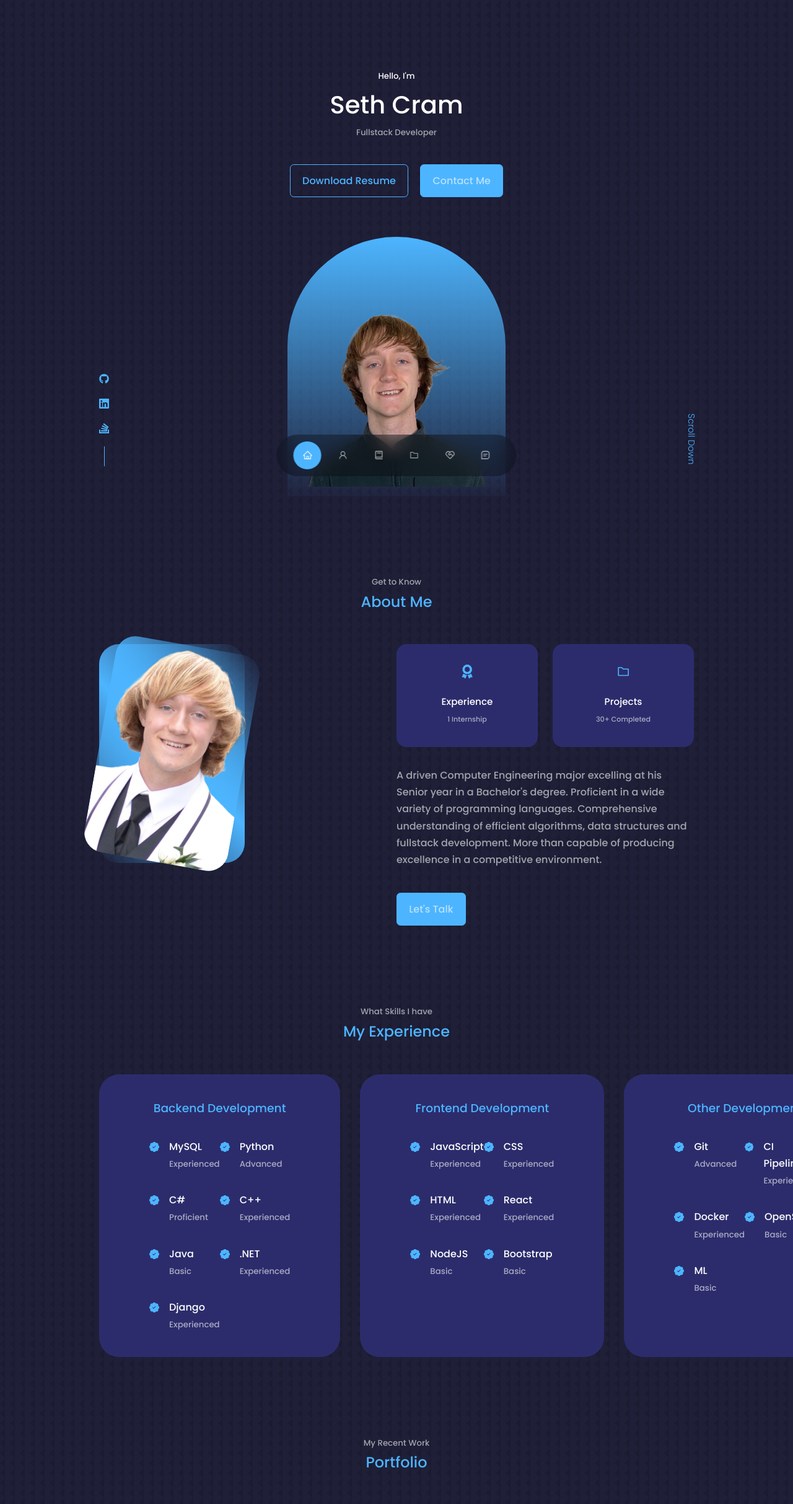
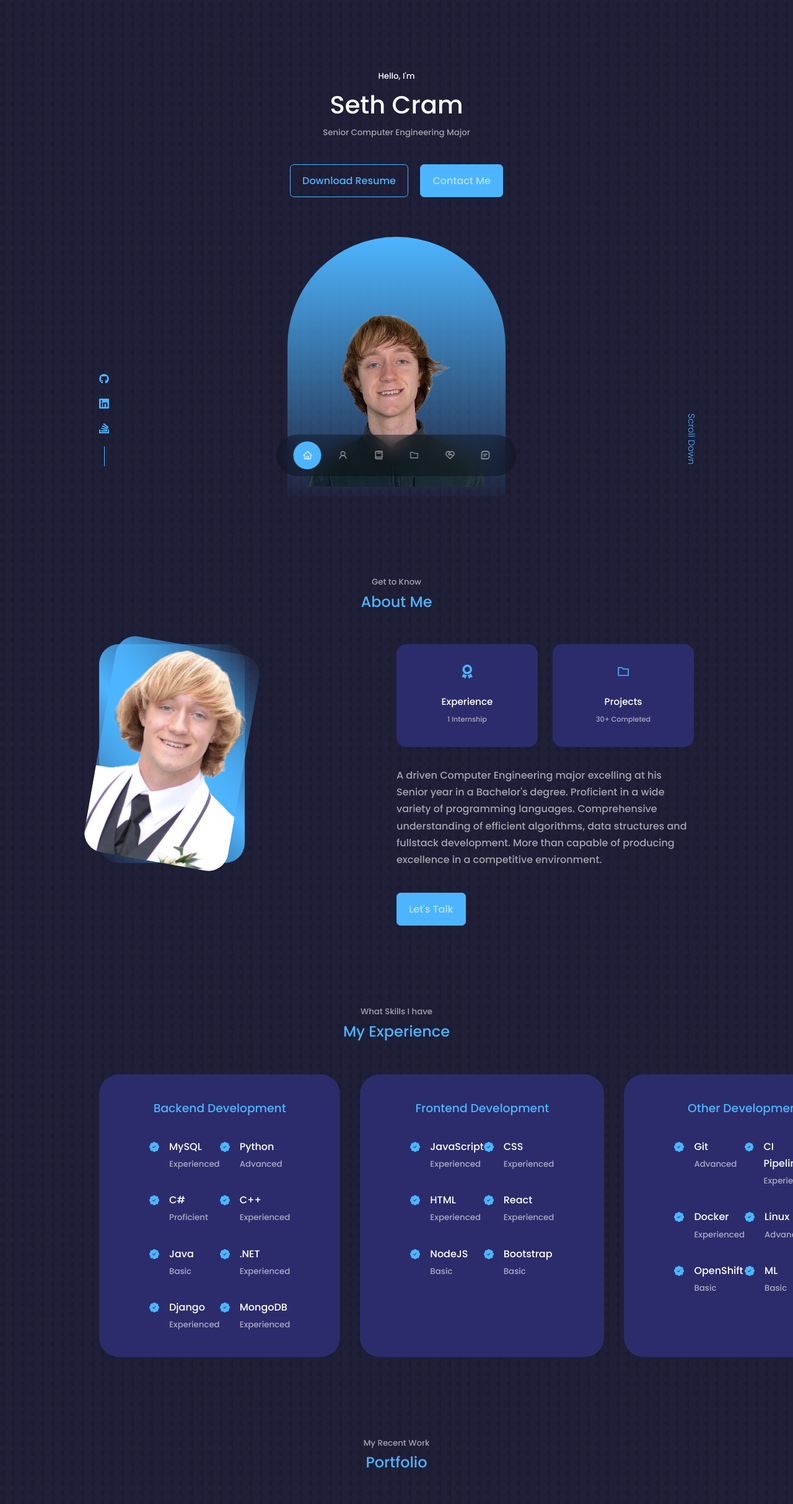
Before and after one commit to SethCram/SethCram.github.io, a React (Create React App) app in the folder portfolio_website/: page / in a window 1280 px wide. Shown: the top 2426 px of the page at 62% size. Built offline with nearby package versions, Linux system fonts and the light colour scheme.

Commit message:
updated skills and resume

```diff
--- a/portfolio_website/src/components/experience/Experience.jsx
+++ b/portfolio_website/src/components/experience/Experience.jsx
@@ -45,6 +45,7 @@ const experience = () => {
     {id: 5, skill: 'Java', proficiency: 'Basic', icon: <BsPatchCheckFill className='experience__details-icon' /> },
     {id: 6, skill: '.NET', proficiency: 'Experienced', icon: <BsPatchCheckFill className='experience__details-icon' /> },
     {id: 7, skill: 'Django', proficiency: 'Experienced', icon: <BsPatchCheckFill className='experience__details-icon'/>},
+    {id: 8, skill: 'MongoDB', proficiency: 'Experienced', icon: <BsPatchCheckFill className='experience__details-icon' /> },
   ];
   const frontend_specs = [
     {id: 1, skill: 'JavaScript', proficiency: 'Experienced', icon: <BsPatchCheckFill className='experience__details-icon'/> },
@@ -58,8 +59,9 @@ const experience = () => {
     {id: 1, skill: 'Git', proficiency: 'Advanced', icon: <BsPatchCheckFill className='experience__details-icon'/> },
     {id: 2, skill: 'CI Pipelines', proficiency: 'Experienced', icon: <BsPatchCheckFill className='experience__details-icon'/> },
     {id: 3, skill: 'Docker', proficiency: 'Experienced', icon: <BsPatchCheckFill className='experience__details-icon' /> },
-    {id: 4, skill: 'OpenShift', proficiency: 'Basic', icon: <BsPatchCheckFill className='experience__details-icon' /> },
-    {id: 5, skill: 'ML', proficiency: 'Basic', icon: <BsPatchCheckFill className='experience__details-icon' /> },
+    {id: 4, skill: 'Linux', proficiency: 'Advanced', icon: <BsPatchCheckFill className='experience__details-icon'/>},
+    {id: 5, skill: 'OpenShift', proficiency: 'Basic', icon: <BsPatchCheckFill className='experience__details-icon' /> },
+    {id: 6, skill: 'ML', proficiency: 'Basic', icon: <BsPatchCheckFill className='experience__details-icon' /> },
   ];
   /*
     {id: 5, skill: 'Linux OS', proficiency: 'Experienced', icon: <BsPatchCheckFill className='experience__details-icon' /> },
--- a/portfolio_website/src/components/header/Header.jsx
+++ b/portfolio_website/src/components/header/Header.jsx
@@ -12,7 +12,7 @@ const Header = () => {
       <div className="container header__container">
         <h5>Hello, I'm</h5>
         <h1>Seth Cram</h1>
-        <h5 className="text-light">Fullstack Developer</h5>
+        <h5 className="text-light">Senior Computer Engineering Major</h5>
         <CTA />
         <HeaderSocials />
 
```
Also changed, not shown: 1 other file (tests, documents, lock files or other folders).
